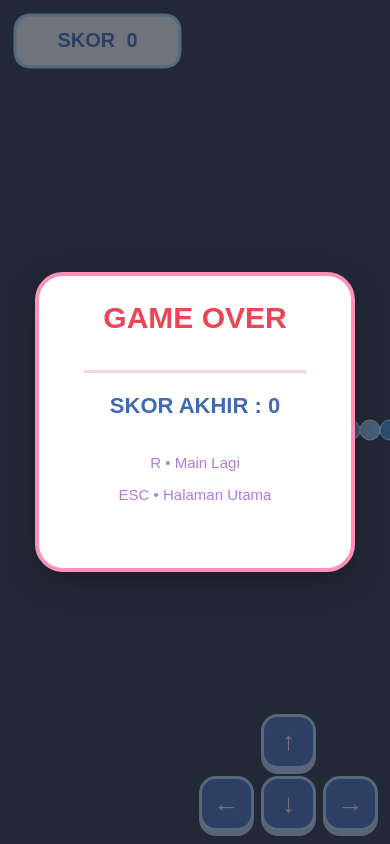
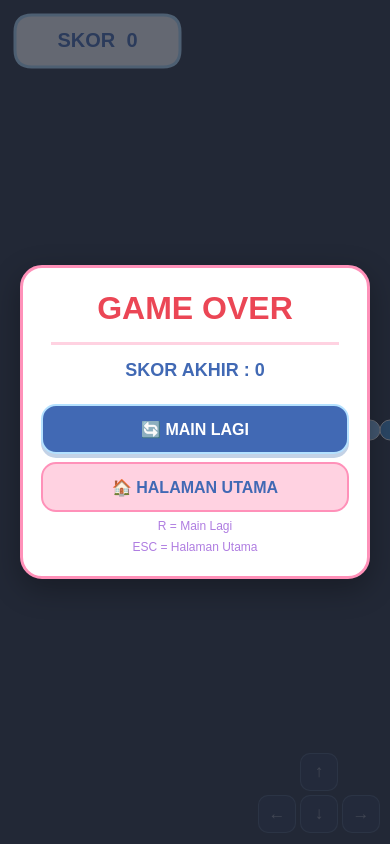
Before and after one commit to alisaxpplg/alisa, a plain HTML site: page index.html in a window 390 px wide. Both pictures are taken after a click on the button "MULAI GAME". Drawn offline with Linux system fonts and the light colour scheme.

Commit message:
Add files via upload

```diff
--- a/index.html
+++ b/index.html
@@ -2,6 +2,7 @@
 <html lang="id">
 
 <head>
+
     <meta charset="UTF-8">
 
     <meta
@@ -15,13 +16,19 @@
     <title>Cute Snake Adventure</title>
 
     <link rel="stylesheet" href="style.css">
+
 </head>
 
 <body>
 
     <div id="game">
 
+        <!-- =========================
+             CANVAS GAME
+        ========================== -->
+
         <canvas id="canvas"></canvas>
+
 
         <!-- =========================
              MENU HOME
@@ -39,6 +46,7 @@
                 MULAI GAME
             </button>
 
+
             <button
                 class="home-btn exit"
                 id="exitBtn"
@@ -50,7 +58,7 @@
 
 
         <!-- =========================
-             KONTROL
+             KONTROL HP
         ========================== -->
 
         <div
@@ -58,30 +66,45 @@
             id="controls"
         >
 
+            <!-- ATAS -->
+
             <button
                 class="control up"
                 data-dir="up"
+                type="button"
             >
                 ↑
             </button>
 
+
+            <!-- KIRI -->
+
             <button
                 class="control left"
                 data-dir="left"
+                type="button"
             >
                 ←
             </button>
 
+
+            <!-- BAWAH -->
+
             <button
                 class="control down"
                 data-dir="down"
+                type="button"
             >
                 ↓
             </button>
 
+
+            <!-- KANAN -->
+
             <button
                 class="control right"
                 data-dir="right"
+                type="button"
             >
                 →
             </button>
@@ -100,25 +123,74 @@
 
             <div class="game-panel">
 
+                <!-- JUDUL -->
+
                 <h1>
                     GAME OVER
                 </h1>
 
+
+                <!-- GARIS -->
+
                 <div class="line"></div>
 
+
+                <!-- SKOR -->
+
                 <div class="final-score">
+
                     SKOR AKHIR :
+
                     <span id="finalScore">
                         0
                     </span>
+
                 </div>
 
+
+                <!-- =====================
+                     TOMBOL MAIN LAGI
+                ====================== -->
+
+                <button
+                    id="restartBtn"
+                    class="game-over-btn restart"
+                    type="button"
+                >
+
+                    🔄 MAIN LAGI
+
+                </button>
+
+
+                <!-- =====================
+                     TOMBOL HOME
+                ====================== -->
+
+                <button
+                    id="gameOverHomeBtn"
+                    class="game-over-btn home"
+                    type="button"
+                >
+
+                    🏠 HALAMAN UTAMA
+
+                </button>
+
+
+                <!-- PETUNJUK KEYBOARD -->
+
                 <div class="game-help">
-                    R • Main Lagi
+
+                    R = Main Lagi
+
                 </div>
 
+
                 <div class="game-help">
-                    ESC • Halaman Utama
+
+                    ESC = Halaman Utama
+
                 </div>
 
             </div>
@@ -128,6 +200,10 @@
     </div>
 
 
+    <!-- =========================
+         JAVASCRIPT
+    ========================== -->
+
     <script src="script.js"></script>
 
 </body>
--- a/style.css
+++ b/style.css
@@ -4,11 +4,13 @@
 
 * {
     box-sizing: border-box;
+
     margin: 0;
     padding: 0;
 
     -webkit-tap-highlight-color: transparent;
 }
+
 
 html,
 body {
@@ -78,6 +80,9 @@ button {
     user-select: none;
 
     touch-action: manipulation;
+
+    -webkit-user-select: none;
+
 }
 
 
@@ -105,6 +110,8 @@ button {
     flex-direction: column;
 
     gap: 16px;
+
+    z-index: 10;
 }
 
 
@@ -120,13 +127,15 @@ button {
 
     font-size: 20px;
 
-    transition: transform 0.08s;
+    transition:
+        transform 0.08s;
 }
 
 
 .home-btn:active {
 
-    transform: translateY(4px);
+    transform:
+        translateY(4px);
 
 }
 
@@ -137,7 +146,8 @@ button {
 
     background: #4169b4;
 
-    border: 3px solid #b4e1ff;
+    border:
+        3px solid #b4e1ff;
 
     box-shadow:
         0 5px #c3d2e6;
@@ -157,49 +167,80 @@ button {
 
 /* =========================================
    KONTROL ULAR
+   KECIL + TRANSPARAN
 ========================================= */
 
 .controls {
 
     position: absolute;
 
-    right: 20px;
+    right: 14px;
 
-    bottom: 20px;
+    bottom: 14px;
 
     display: grid;
 
     grid-template-columns:
-        repeat(3, 64px);
+        repeat(3, 42px);
 
     grid-template-rows:
-        repeat(2, 64px);
+        repeat(2, 42px);
 
-    gap: 8px;
+    gap: 5px;
 
-    width: 208px;
+    width: 136px;
 
-    height: 136px;
+    height: 89px;
+
+    z-index: 20;
+
+    opacity: 0.75;
 }
 
 
+/* TOMBOL PANAH */
+
 .control {
 
-    width: 64px;
-    height: 64px;
+    width: 42px;
 
-    border-radius: 20px;
+    height: 42px;
 
-    background: #4169b4;
+    border-radius: 12px;
 
-    color: white;
+    /*
+       Transparan
+    */
 
-    border: 3px solid #b4e1ff;
+    background:
+        rgba(
+            65,
+            105,
+            180,
+            0.20
+        );
+
+    color:
+        rgba(
+            255,
+            255,
+            255,
+            0.70
+        );
+
+    border:
+        1px solid
+        rgba(
+            180,
+            225,
+            255,
+            0.30
+        );
 
     box-shadow:
-        0 5px #c3d2e6;
+        none;
 
-    font-size: 30px;
+    font-size: 19px;
 
     display: flex;
 
@@ -209,16 +250,25 @@ button {
 
     transition:
         transform 0.08s,
-        box-shadow 0.08s;
+        background 0.08s;
 }
 
 
+/* SAAT DITEKAN */
+
 .control:active {
 
-    transform: translateY(4px);
+    transform:
+        scale(0.90);
 
-    box-shadow:
-        0 1px #c3d2e6;
+    background:
+        rgba(
+            65,
+            105,
+            180,
+            0.40
+        );
+
 }
 
 
@@ -227,6 +277,7 @@ button {
 .up {
 
     grid-column: 2;
+
     grid-row: 1;
 
 }
@@ -235,6 +286,7 @@ button {
 .left {
 
     grid-column: 1;
+
     grid-row: 2;
 
 }
@@ -243,6 +295,7 @@ button {
 .down {
 
     grid-column: 2;
+
     grid-row: 2;
 
 }
@@ -251,6 +304,7 @@ button {
 .right {
 
     grid-column: 3;
+
     grid-row: 2;
 
 }
@@ -271,7 +325,7 @@ button {
             35,
             40,
             55,
-            0.65
+            0.70
         );
 
     display: none;
@@ -280,7 +334,9 @@ button {
 
     justify-content: center;
 
-    padding: 25px;
+    padding: 20px;
+
+    z-index: 100;
 }
 
 
@@ -291,17 +347,19 @@ button {
 }
 
 
-/* PANEL */
+/* =========================================
+   PANEL GAME OVER
+========================================= */
 
 .game-panel {
 
     width:
         min(
-            500px,
+            430px,
             calc(100% - 20px)
         );
 
-    min-height: 330px;
+    min-height: 360px;
 
     background: white;
 
@@ -310,15 +368,22 @@ button {
 
     border-radius: 28px;
 
-    padding: 30px;
+    padding: 28px 25px;
 
     text-align: center;
 
     box-shadow:
         0 10px 30px
-        rgba(0,0,0,0.25);
+        rgba(
+            0,
+            0,
+            0,
+            0.30
+        );
 }
 
+
+/* JUDUL */
 
 .game-panel h1 {
 
@@ -330,45 +395,145 @@ button {
             6vw,
             50px
         );
+
+    margin-bottom: 0;
+
 }
 
 
-/* GARIS */
+/* =========================================
+   GARIS
+========================================= */
 
 .line {
 
     height: 3px;
 
-    background: #ffd2e1;
+    background:
+        #ffd2e1;
 
     margin:
-        35px 20px 20px;
+        22px 20px 20px;
+
 }
 
 
-/* SKOR AKHIR */
+/* =========================================
+   SKOR AKHIR
+========================================= */
 
 .final-score {
 
-    color: #4169b4;
+    color:
+        #4169b4;
 
-    font-size: 22px;
+    font-size: 21px;
 
     font-weight: bold;
 
-    margin-bottom: 35px;
+    margin-bottom: 22px;
+
 }
 
 
-/* PETUNJUK */
+/* =========================================
+   TOMBOL GAME OVER
+========================================= */
+
+.game-over-btn {
+
+    width: 100%;
+
+    height: 52px;
+
+    border-radius: 15px;
+
+    margin-top: 10px;
+
+    font-size: 17px;
+
+    font-weight: bold;
+
+    transition:
+        transform 0.08s,
+        filter 0.08s;
+
+}
+
+
+/* =========================================
+   TOMBOL MAIN LAGI
+========================================= */
+
+.game-over-btn.restart {
+
+    background:
+        #4169b4;
+
+    color: white;
+
+    border:
+        2px solid #b4e1ff;
+
+    box-shadow:
+        0 4px #c3d2e6;
+
+}
+
+
+.game-over-btn.restart:active {
+
+    transform:
+        translateY(3px);
+
+    box-shadow:
+        0 1px #c3d2e6;
+
+}
+
+
+/* =========================================
+   TOMBOL HOME
+========================================= */
+
+.game-over-btn.home {
+
+    background:
+        #ffd2e1;
+
+    color:
+        #4169b4;
+
+    border:
+        2px solid #ff91b9;
+
+}
+
+
+.game-over-btn.home:active {
+
+    transform:
+        scale(0.97);
+
+    background:
+        #ffc1d5;
+
+}
+
+
+/* =========================================
+   PETUNJUK GAME OVER
+========================================= */
 
 .game-help {
 
-    color: #af7de1;
+    color:
+        #af7de1;
 
-    font-size: 15px;
+    font-size: 13px;
 
-    margin: 15px;
+    margin-top: 10px;
+
 }
 
 
@@ -378,47 +543,62 @@ button {
 
 @media (max-width: 600px) {
 
+
+    /* -------------------------
+       TOMBOL PANAH
+    ------------------------- */
+
     .controls {
 
-        right: 12px;
+        right: 10px;
 
-        bottom: 12px;
+        bottom: 10px;
 
         grid-template-columns:
-            repeat(3, 55px);
+            repeat(3, 38px);
 
         grid-template-rows:
-            repeat(2, 55px);
+            repeat(2, 38px);
 
-        width: 179px;
+        width: 122px;
 
-        height: 118px;
+        height: 81px;
 
-        gap: 7px;
+        gap: 4px;
+
+        opacity: 0.65;
+
     }
 
 
     .control {
 
-        width: 55px;
+        width: 38px;
 
-        height: 55px;
+        height: 38px;
 
-        border-radius: 17px;
+        border-radius: 10px;
 
-        font-size: 26px;
+        font-size: 17px;
+
     }
 
 
+    /* -------------------------
+       HOME
+    ------------------------- */
+
     .home-buttons {
 
-        top: calc(50% + 50px);
+        top:
+            calc(50% + 50px);
 
         width:
             min(
                 330px,
                 calc(100% - 50px)
             );
+
     }
 
 
@@ -427,14 +607,79 @@ button {
         height: 56px;
 
         font-size: 18px;
+
+    }
+
+
+    /* -------------------------
+       GAME OVER
+    ------------------------- */
+
+    .game-over {
+
+        padding: 15px;
+
     }
 
 
     .game-panel {
 
-        padding: 25px;
+        width:
+            calc(100% - 10px);
 
-        min-height: 300px;
+        min-height: 0;
+
+        padding:
+            22px 18px;
+
+        border-width: 3px;
+
+        border-radius: 22px;
+
+    }
+
+
+    .game-panel h1 {
+
+        font-size: 32px;
+
+    }
+
+
+    .line {
+
+        margin:
+            15px 10px;
+
+    }
+
+
+    .final-score {
+
+        font-size: 18px;
+
+        margin-bottom: 15px;
+
+    }
+
+
+    .game-over-btn {
+
+        height: 50px;
+
+        font-size: 16px;
+
+        margin-top: 8px;
+
+    }
+
+
+    .game-help {
+
+        font-size: 12px;
+
+        margin-top: 7px;
+
     }
 
 }
@@ -450,21 +695,99 @@ button {
     orientation: landscape
 ) {
 
+
+    /* HOME */
+
     .home-buttons {
 
         top: 50%;
 
         transform:
-            translate(-50%, -10%);
+            translate(
+                -50%,
+                -10%
+            );
+
     }
 
 
+    .home-btn {
+
+        height: 48px;
+
+        font-size: 16px;
+
+    }
+
+
+    /* KONTROL */
+
     .controls {
 
-        transform: scale(0.8);
+        right: 8px;
+
+        bottom: 8px;
+
+        transform:
+            scale(0.85);
 
         transform-origin:
             bottom right;
+
+    }
+
+
+    /* GAME OVER */
+
+    .game-panel {
+
+        padding:
+            15px 20px;
+
+        max-height:
+            95vh;
+
+        overflow-y:
+            auto;
+
+    }
+
+
+    .game-panel h1 {
+
+        font-size: 28px;
+
+    }
+
+
+    .line {
+
+        margin:
+            10px 15px;
+
+    }
+
+
+    .final-score {
+
+        margin-bottom: 8px;
+
+    }
+
+
+    .game-over-btn {
+
+        height: 43px;
+
+        margin-top: 5px;
+
+    }
+
+
+    .game-help {
+
+        margin-top: 4px;
+
     }
 
 }
@@ -476,16 +799,40 @@ button {
 
 @media (min-width: 900px) {
 
+
     .control:hover {
 
-        filter: brightness(1.1);
+        background:
+            rgba(
+                65,
+                105,
+                180,
+                0.35
+            );
+
+        color:
+            rgba(
+                255,
+                255,
+                255,
+                0.90
+            );
 
     }
 
 
     .home-btn:hover {
 
-        filter: brightness(1.08);
+        filter:
+            brightness(1.08);
+
+    }
+
+
+    .game-over-btn:hover {
+
+        filter:
+            brightness(1.06);
 
     }
 
```
